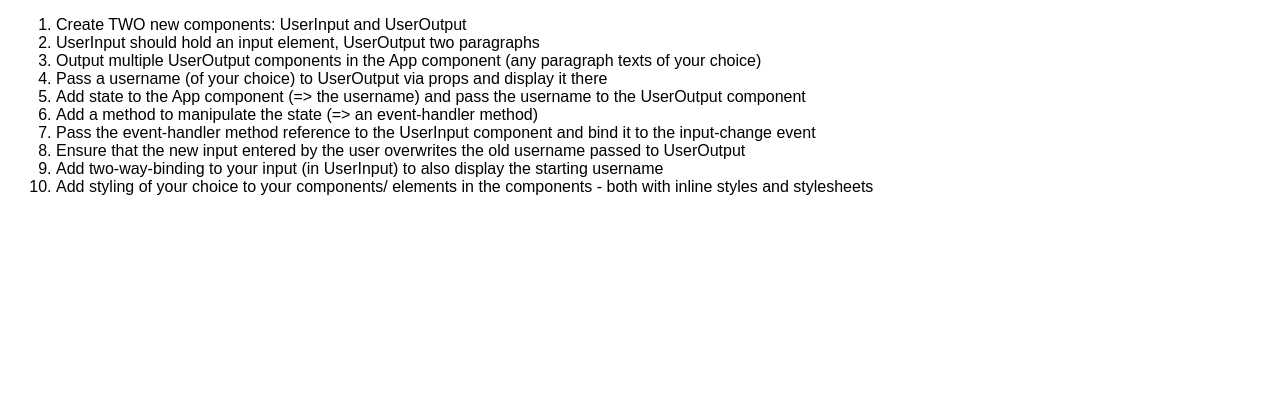
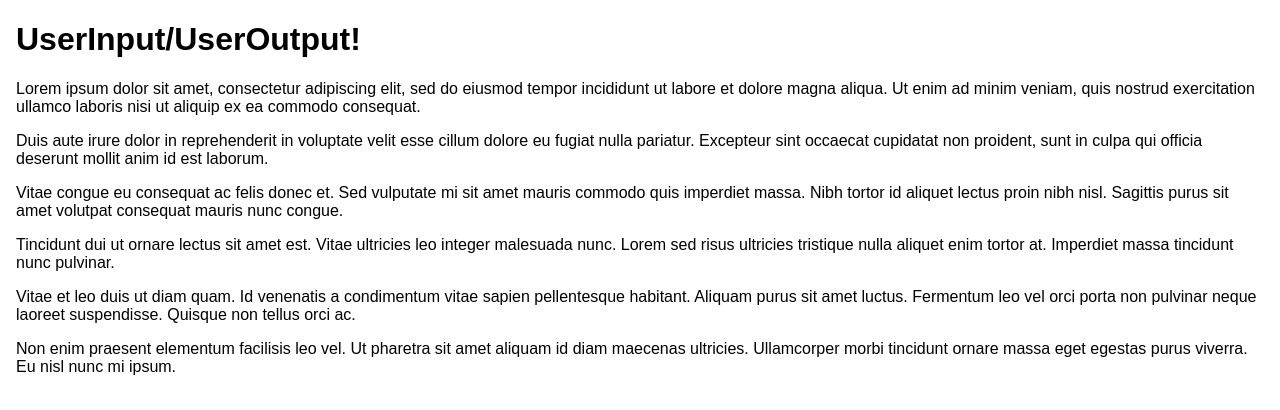
Before and after one commit to acolistro/user-input-output-react, a React (Create React App) app: page / in a window 1280 px wide. Shown: the top 410 px of the page. Built offline with nearby package versions, Linux system fonts and the light colour scheme.

Commit message:
update app.js to include 3 user outputs and pass the props to the user output component to display, update component to access props

```diff
--- a/src/App.js
+++ b/src/App.js
@@ -4,27 +4,44 @@ import UserInput from './User/UserInput';
 import UserOutput from './User/UserOutput';
 
 class App extends Component {
-
+  state = {
+    userOutputs: [
+      { paragraph1: 'Lorem ipsum dolor sit amet, consectetur adipiscing elit, sed do eiusmod tempor incididunt ut labore et dolore magna aliqua. Ut enim ad minim veniam, quis nostrud exercitation ullamco laboris nisi ut aliquip ex ea commodo consequat.',
+      paragraph2: 'Duis aute irure dolor in reprehenderit in voluptate velit esse cillum dolore eu fugiat nulla pariatur. Excepteur sint occaecat cupidatat non proident, sunt in culpa qui officia deserunt mollit anim id est laborum.' },
+      { paragraph1: 'Vitae congue eu consequat ac felis donec et. Sed vulputate mi sit amet mauris commodo quis imperdiet massa. Nibh tortor id aliquet lectus proin nibh nisl. Sagittis purus sit amet volutpat consequat mauris nunc congue.',
+      paragraph2: 'Tincidunt dui ut ornare lectus sit amet est. Vitae ultricies leo integer malesuada nunc. Lorem sed risus ultricies tristique nulla aliquet enim tortor at. Imperdiet massa tincidunt nunc pulvinar.' },
+      { paragraph1: 'Vitae et leo duis ut diam quam. Id venenatis a condimentum vitae sapien pellentesque habitant. Aliquam purus sit amet luctus. Fermentum leo vel orci porta non pulvinar neque laoreet suspendisse. Quisque non tellus orci ac.',
+      paragraph2: 'Non enim praesent elementum facilisis leo vel. Ut pharetra sit amet aliquam id diam maecenas ultricies. Ullamcorper morbi tincidunt ornare massa eget egestas purus viverra. Eu nisl nunc mi ipsum.' }
+    ]
+  }
 
 
   render() {
     return (
       <div className="App">
-        <ol>
-          <li>Create TWO new components: UserInput and UserOutput</li>
-          <li>UserInput should hold an input element, UserOutput two paragraphs</li>
-          <li>Output multiple UserOutput components in the App component (any paragraph texts of your choice)</li>
-          <li>Pass a username (of your choice) to UserOutput via props and display it there</li>
-          <li>Add state to the App component (=> the username) and pass the username to the UserOutput component</li>
-          <li>Add a method to manipulate the state (=> an event-handler method)</li>
-          <li>Pass the event-handler method reference to the UserInput component and bind it to the input-change event</li>
-          <li>Ensure that the new input entered by the user overwrites the old username passed to UserOutput</li>
-          <li>Add two-way-binding to your input (in UserInput) to also display the starting username</li>
-          <li>Add styling of your choice to your components/ elements in the components - both with inline styles and stylesheets</li>
-        </ol>
+        <h1>UserInput/UserOutput!</h1>
+        <UserOutput paragraph1={this.state.userOutputs[0].paragraph1} paragraph2={this.state.userOutputs[0].paragraph2} />
+        <UserOutput paragraph1={this.state.userOutputs[1].paragraph1} paragraph2={this.state.userOutputs[1].paragraph2} />
+        <UserOutput paragraph1={this.state.userOutputs[2].paragraph1} paragraph2={this.state.userOutputs[2].paragraph2} />
       </div>
     );
   }
 }
 
 export default App;
+
+
+
+
+{/* <ol>
+<li>Create TWO new components: UserInput and UserOutput</li>
+<li>UserInput should hold an input element, UserOutput two paragraphs</li>
+<li>Output multiple UserOutput components in the App component (any paragraph texts of your choice)</li>
+<li>Pass a username (of your choice) to UserOutput via props and display it there</li>
+<li>Add state to the App component (=> the username) and pass the username to the UserOutput component</li>
+<li>Add a method to manipulate the state (=> an event-handler method)</li>
+<li>Pass the event-handler method reference to the UserInput component and bind it to the input-change event</li>
+<li>Ensure that the new input entered by the user overwrites the old username passed to UserOutput</li>
+<li>Add two-way-binding to your input (in UserInput) to also display the starting username</li>
+<li>Add styling of your choice to your components/ elements in the components - both with inline styles and stylesheets</li>
+</ol> */}
--- a/src/User/UserOutput.js
+++ b/src/User/UserOutput.js
@@ -3,8 +3,8 @@ import React from 'react';
 const userOutput = (props) => {
   return (
     <div className="UserOutput">
-      <p>Lorem ipsum dolor sit amet, consectetur adipiscing elit, sed do eiusmod tempor incididunt ut labore et dolore magna aliqua. Ut enim ad minim veniam, quis nostrud exercitation ullamco laboris nisi ut aliquip ex ea commodo consequat.</p>
-      <p>Duis aute irure dolor in reprehenderit in voluptate velit esse cillum dolore eu fugiat nulla pariatur. Excepteur sint occaecat cupidatat non proident, sunt in culpa qui officia deserunt mollit anim id est laborum.</p>
+      <p>{props.paragraph1}</p>
+      <p>{props.paragraph2}</p>
     </div>
   )
 };
```
